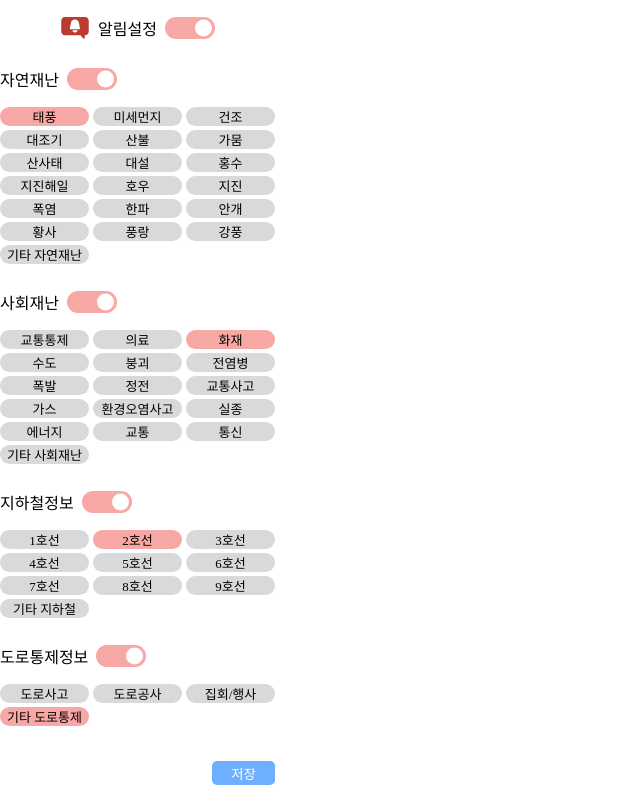
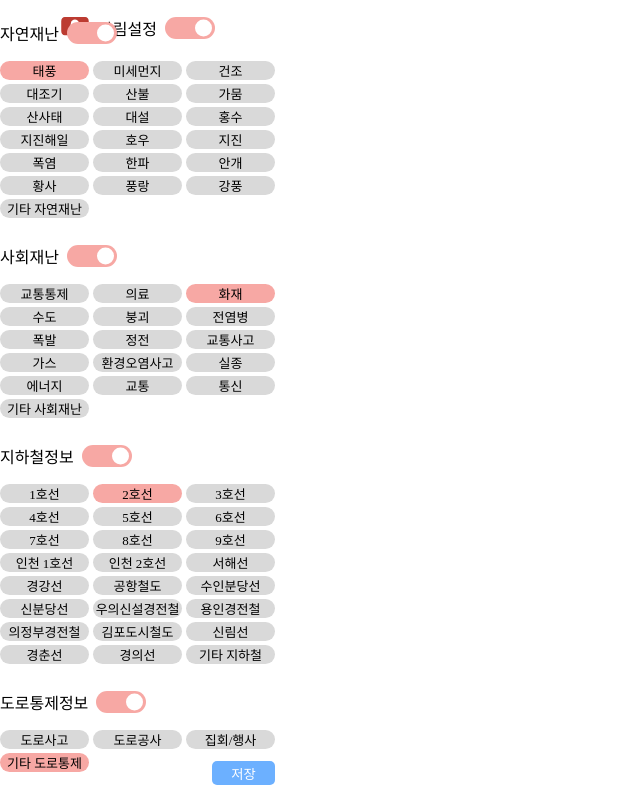
Before and after one commit to bbiyongbbiyong/bbiyong-front, a React (Create React App) app: page /notify in a window 1280 px wide. Shown: the whole page, without its empty margins (0-640 px from the left). Built offline with nearby package versions, Linux system fonts and the light colour scheme; a web font is replaced by a local one.

Commit message:
chore: 지하철 노선 추가, 테스트 데이터 수정

```diff
--- a/src/data/categoryType.js
+++ b/src/data/categoryType.js
@@ -50,6 +50,20 @@ const SUB_OPTIONS = {
   line7: '7호선',
   line8: '8호선',
   line9: '9호선',
+  incheonLine1: '인천 1호선',
+  incheonLine2: '인천 2호선',
+  westcoastLine1: '서해선',
+  gggwLine: '경강선',
+  airportLine: '공항철도',
+  bundangLine: '수인분당선',
+  dxLine: '신분당선',
+  uiLine: '우의신설경전철',
+  yonginLine: '용인경전철',
+  ulrtLine: '의정부경전철',
+  gimpoLine: '김포도시철도',
+  sillimLine: '신림선',
+  gcLine: '경춘선',
+  gyoungiLine: '경의선',
   lineEtc: '기타 지하철',
   roadAccident: '도로사고',
   roadWorks: '도로공사',
--- a/src/pages/Notification.jsx
+++ b/src/pages/Notification.jsx
@@ -56,6 +56,20 @@ const Notification = () => {
       line7: false,
       line8: false,
       line9: false,
+      incheonLine1: false,
+      incheonLine2: false,
+      westcoastLine1: false,
+      gggwLine: false,
+      airportLine: false,
+      bundangLine: false,
+      dxLine: false,
+      uiLine: false,
+      yonginLine: false,
+      ulrtLine: false,
+      gimpoLine: false,
+      sillimLine: false,
+      gcLine: false,
+      gyoungiLine: false,
       lineEtc: false,
     },
     roadControlInformation: {
```
